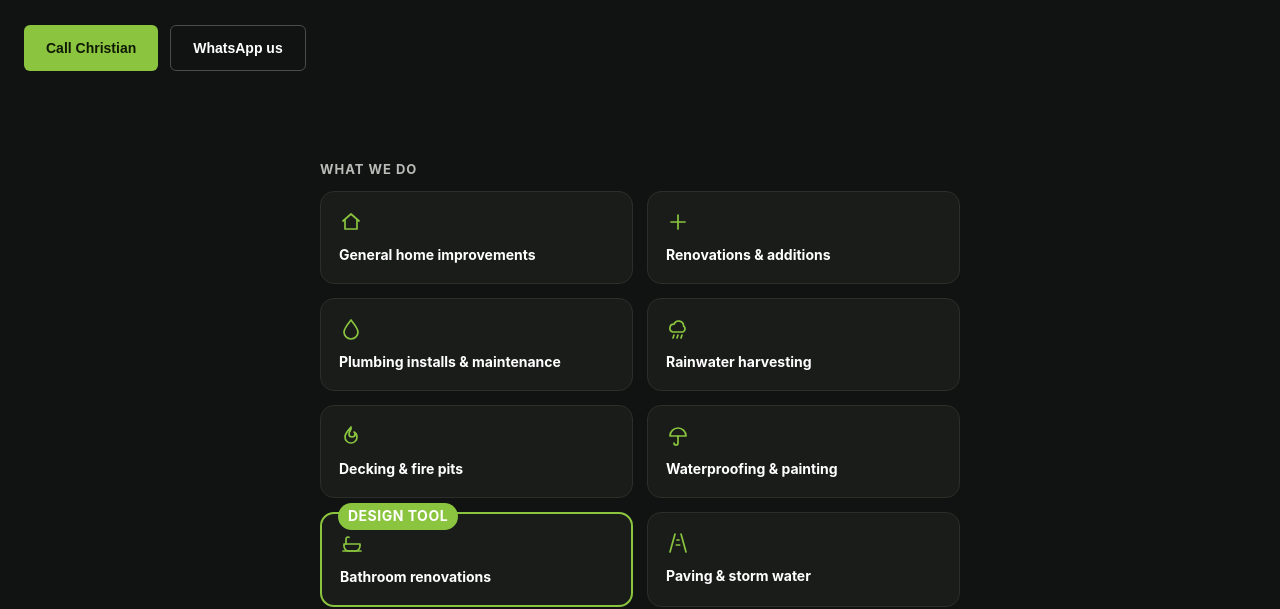
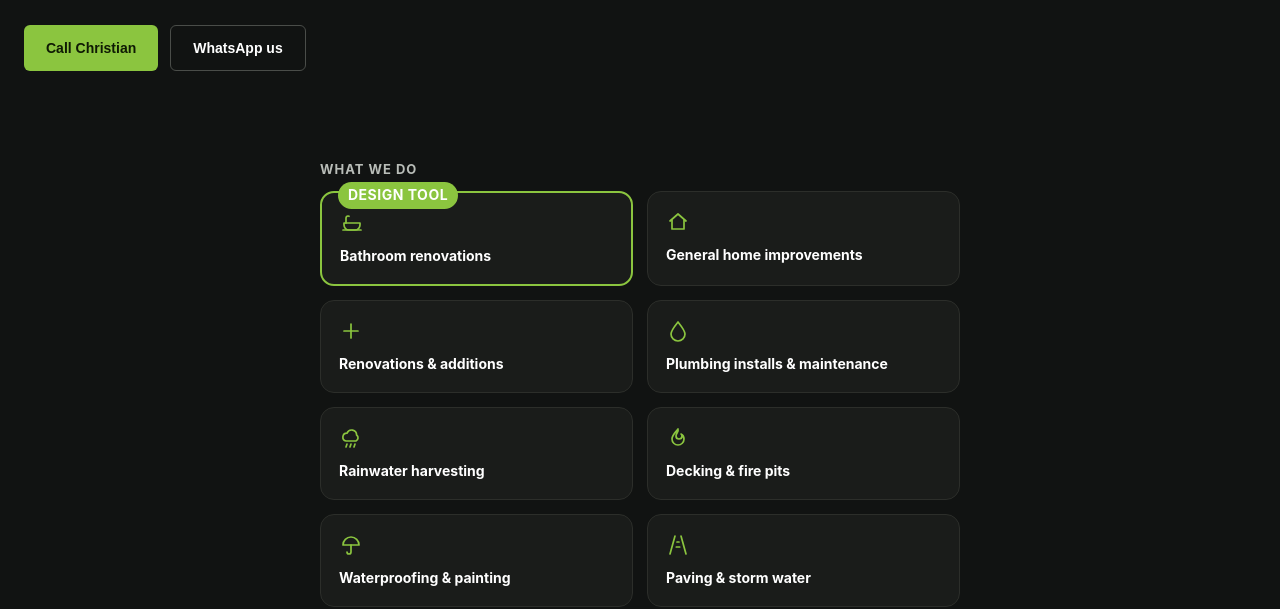
Before and after one commit to lukereesconsulting/pgs-bathroom-tool, a website: page index.html in a window 1280 px wide. Shown: the part 364-973 px from the top of the page. Drawn offline with Linux system fonts and the light colour scheme.

Commit message:
Update index.html

```diff
--- a/index.html
+++ b/index.html
@@ -34,7 +34,8 @@
   .services{background:var(--bg-dark);padding:0 24px 60px;}
   .services-label{max-width:640px;margin:0 auto 14px;color:var(--gray-text);font-size:13px;font-weight:700;text-transform:uppercase;letter-spacing:1px;}
   .services-grid{max-width:640px;margin:0 auto;display:grid;grid-template-columns:repeat(2,1fr);gap:14px;}
-  .service-card{background:#1a1c1a;border:1px solid #2c2e2a;border-radius:14px;padding:18px;position:relative;}
+  .service-card{background:#1a1c1a;border:1px solid #2c2e2a;border-radius:14px;padding:18px;position:relative;cursor:pointer;transition:border-color .15s ease, transform .15s ease;}
+  .service-card:hover{border-color:var(--green);transform:translateY(-2px);}
   .service-card.featured{border:2px solid var(--green);}
   .service-card svg{width:24px;height:24px;fill:none;stroke:var(--green);stroke-width:1.7;stroke-linecap:round;stroke-linejoin:round;display:block;margin-bottom:12px;}
   .service-card span{color:var(--white);font-size:14px;font-weight:700;line-height:1.35;display:block;}
@@ -88,14 +89,14 @@
 <section class="services">
   <div class="services-label">What we do</div>
   <div class="services-grid">
-    <div class="service-card"><svg viewBox="0 0 24 24"><path d="M4 11L12 4l8 7"/><path d="M6 10v9h12v-9"/></svg><span>General home improvements</span></div>
-    <div class="service-card"><svg viewBox="0 0 24 24"><path d="M12 5v14M5 12h14"/></svg><span>Renovations &amp; additions</span></div>
-    <div class="service-card"><svg viewBox="0 0 24 24"><path d="M12 3c4 5 7 8.5 7 12a7 7 0 0 1-14 0c0-3.5 3-7 7-12z"/></svg><span>Plumbing installs &amp; maintenance</span></div>
-    <div class="service-card"><svg viewBox="0 0 24 24"><path d="M7 15a4 4 0 0 1 1-7.9 5 5 0 0 1 9.6 1.9A3.5 3.5 0 0 1 17 15H7z"/><path d="M8 18l-1 3M12 18l-1 3M16 18l-1 3"/></svg><span>Rainwater harvesting</span></div>
-    <div class="service-card"><svg viewBox="0 0 24 24"><path d="M12 3c1 3-2 4-2 7a3 3 0 0 0 6 0c0-1-1-2-1-2 2 1 3 3 3 5a6 6 0 0 1-12 0c0-4 3-6 6-10z"/></svg><span>Decking &amp; fire pits</span></div>
-    <div class="service-card"><svg viewBox="0 0 24 24"><path d="M4 12a8 8 0 0 1 16 0H4z"/><path d="M12 12v7a2 2 0 0 1-4 0"/></svg><span>Waterproofing &amp; painting</span></div>
-    <a href="/bathroom-tool.html" class="service-card featured" style="cursor:pointer;"><span class="badge-tool">Design tool</span><svg viewBox="0 0 24 24"><path d="M4 12h16v2a5 5 0 0 1-5 5H9a5 5 0 0 1-5-5v-2z"/><path d="M6 12V7a2 2 0 0 1 3-1.7"/><path d="M3 19h18"/></svg><span>Bathroom renovations</span></a>
-    <div class="service-card"><svg viewBox="0 0 24 24"><path d="M9 3L4 21"/><path d="M15 3l5 18"/><path d="M11 9h2M10.3 14h3.4"/></svg><span>Paving &amp; storm water</span></div>
+    <a href="/bathroom-tool.html" class="service-card featured"><span class="badge-tool">Design tool</span><svg viewBox="0 0 24 24"><path d="M4 12h16v2a5 5 0 0 1-5 5H9a5 5 0 0 1-5-5v-2z"/><path d="M6 12V7a2 2 0 0 1 3-1.7"/><path d="M3 19h18"/></svg><span>Bathroom renovations</span></a>
+    <a href="https://wa.me/27727627657?text=Hi%20Christian%2C%20I%27m%20interested%20in%20general%20home%20improvements.%20Can%20we%20chat%3F" class="service-card" target="_blank"><svg viewBox="0 0 24 24"><path d="M4 11L12 4l8 7"/><path d="M6 10v9h12v-9"/></svg><span>General home improvements</span></a>
+    <a href="https://wa.me/27727627657?text=Hi%20Christian%2C%20I%27m%20interested%20in%20a%20renovation%20or%20addition.%20Can%20we%20chat%3F" class="service-card" target="_blank"><svg viewBox="0 0 24 24"><path d="M12 5v14M5 12h14"/></svg><span>Renovations &amp; additions</span></a>
+    <a href="https://wa.me/27727627657?text=Hi%20Christian%2C%20I%20need%20help%20with%20plumbing.%20Can%20we%20chat%3F" class="service-card" target="_blank"><svg viewBox="0 0 24 24"><path d="M12 3c4 5 7 8.5 7 12a7 7 0 0 1-14 0c0-3.5 3-7 7-12z"/></svg><span>Plumbing installs &amp; maintenance</span></a>
+    <a href="https://wa.me/27727627657?text=Hi%20Christian%2C%20I%27m%20interested%20in%20rainwater%20harvesting.%20Can%20we%20chat%3F" class="service-card" target="_blank"><svg viewBox="0 0 24 24"><path d="M7 15a4 4 0 0 1 1-7.9 5 5 0 0 1 9.6 1.9A3.5 3.5 0 0 1 17 15H7z"/><path d="M8 18l-1 3M12 18l-1 3M16 18l-1 3"/></svg><span>Rainwater harvesting</span></a>
+    <a href="https://wa.me/27727627657?text=Hi%20Christian%2C%20I%27m%20interested%20in%20decking%20or%20a%20fire%20pit.%20Can%20we%20chat%3F" class="service-card" target="_blank"><svg viewBox="0 0 24 24"><path d="M12 3c1 3-2 4-2 7a3 3 0 0 0 6 0c0-1-1-2-1-2 2 1 3 3 3 5a6 6 0 0 1-12 0c0-4 3-6 6-10z"/></svg><span>Decking &amp; fire pits</span></a>
+    <a href="https://wa.me/27727627657?text=Hi%20Christian%2C%20I%20need%20waterproofing%20or%20painting%20done.%20Can%20we%20chat%3F" class="service-card" target="_blank"><svg viewBox="0 0 24 24"><path d="M4 12a8 8 0 0 1 16 0H4z"/><path d="M12 12v7a2 2 0 0 1-4 0"/></svg><span>Waterproofing &amp; painting</span></a>
+    <a href="https://wa.me/27727627657?text=Hi%20Christian%2C%20I%27m%20interested%20in%20paving%20or%20storm%20water%20work.%20Can%20we%20chat%3F" class="service-card" target="_blank"><svg viewBox="0 0 24 24"><path d="M9 3L4 21"/><path d="M15 3l5 18"/><path d="M11 9h2M10.3 14h3.4"/></svg><span>Paving &amp; storm water</span></a>
   </div>
 </section>
 
```
